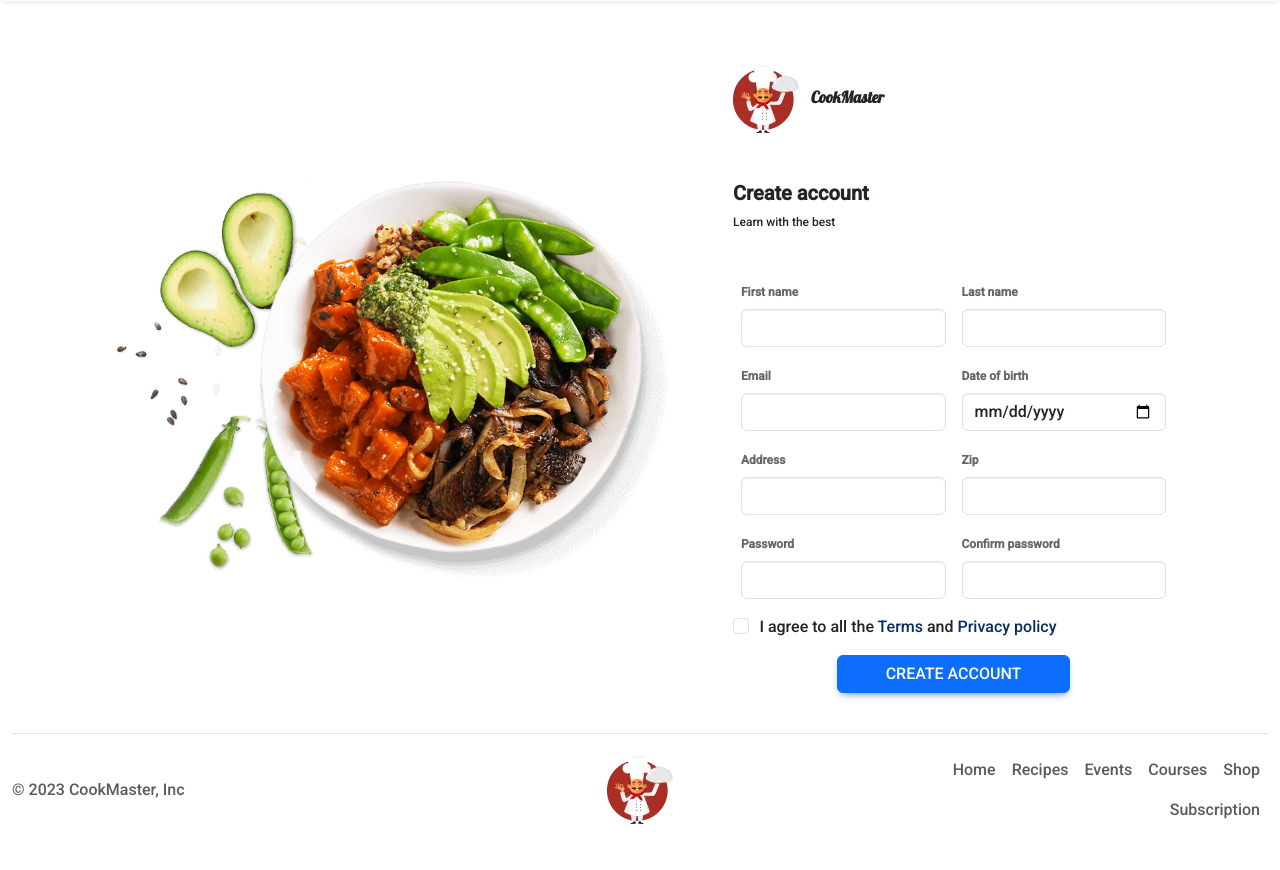
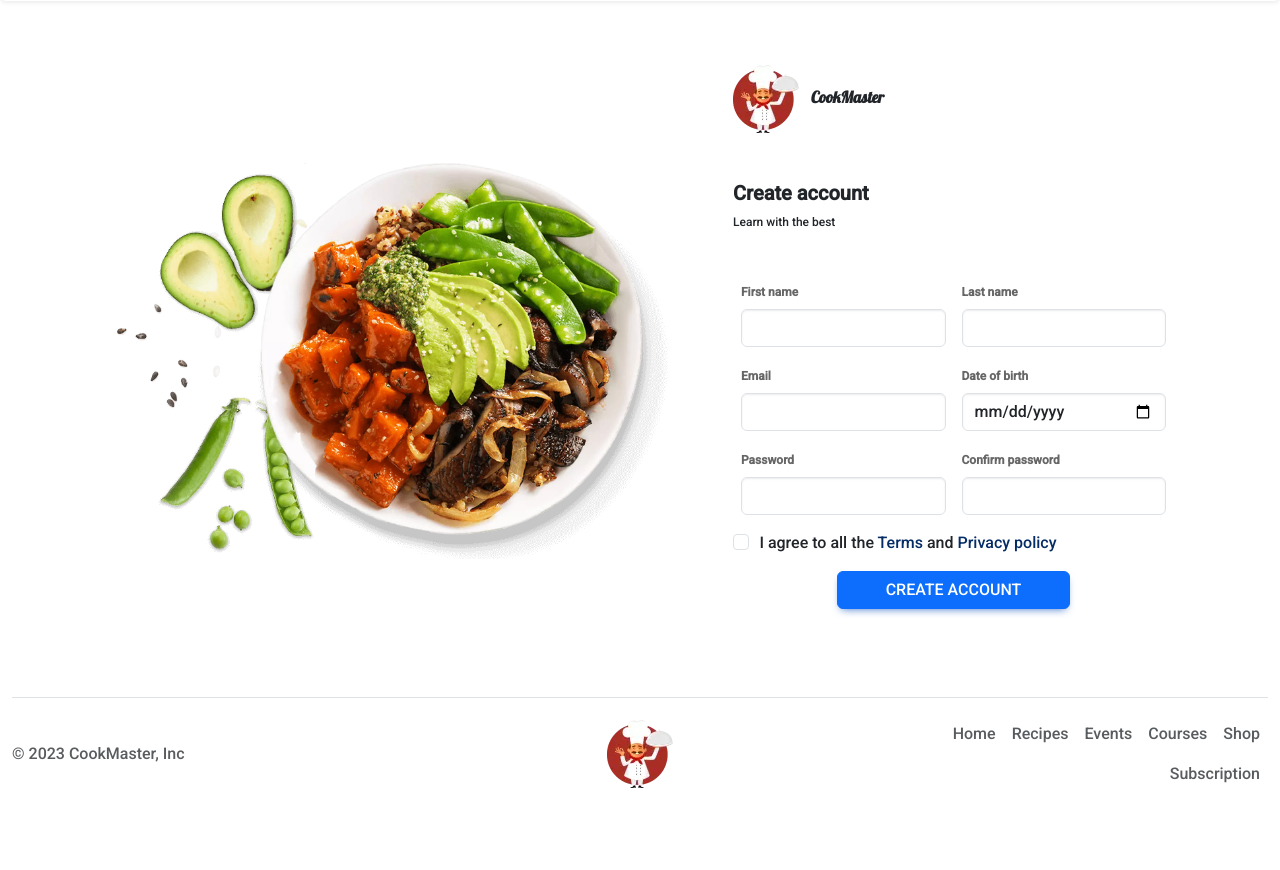
Before and after one commit to HIB-CookMaster/CookMaster, a PHP site: page /CookMaster/src/pages/signup.php in a window 1280 px wide. Shown: the part 87-957 px from the top of the page. After the commit the page ends 875 px from the top, so only its background shows below. Run offline with PHP 8.4, Linux system fonts and the light colour scheme; some libraries are stand-ins or nearby versions.

Commit message:
sign up form change

```diff
--- a/src/pages/signup.php
+++ b/src/pages/signup.php
@@ -37,17 +37,6 @@
 
                 <div class="d-flex mb-3">
                     <div class="px-2 w-100">
-                        <label for="address" class="form-label fw-bold fs-little">Address</label>
-                        <input type="text" class="form-control" id="address" aria-describedby="addressHelp">
-                    </div>
-                    <div class="px-2 w-100">
-                        <label for="zip" class="form-label fw-bold fs-little">Zip</label>
-                        <input type="text" class="form-control" id="zip" aria-describedby="zipHelp">
-                    </div>
-                </div>
-
-                <div class="d-flex mb-3">
-                    <div class="px-2 w-100">
                         <label for="password" class="form-label fw-bold fs-little">Password</label>
                         <input type="password" class="form-control" id="password" aria-describedby="passwordHelp">
                     </div>
@@ -60,7 +49,7 @@
                     <input type="checkbox" class="form-check-input" id="policy">
                     <label class="form-check-label" for="policy">I agree to all the <span class="text-primary-emphasis"> Terms </span>  and <span class="text-primary-emphasis"> Privacy policy  </span> </label>
                 </div>
-                <div class="w-100 d-flex justify-content-center">
+                <div class="w-100 d-flex justify-content-center mb-5">
                     <button type="submit" class="btn btn-primary text-center px-5">Create account</button>
                 </div>
             </form>
```
